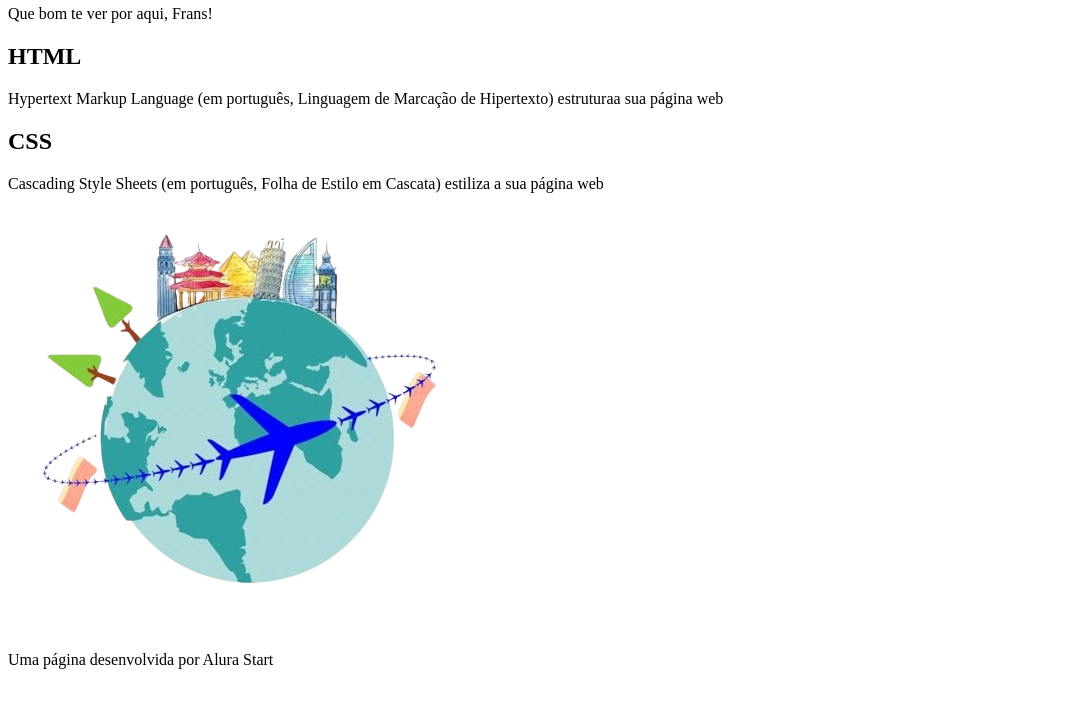
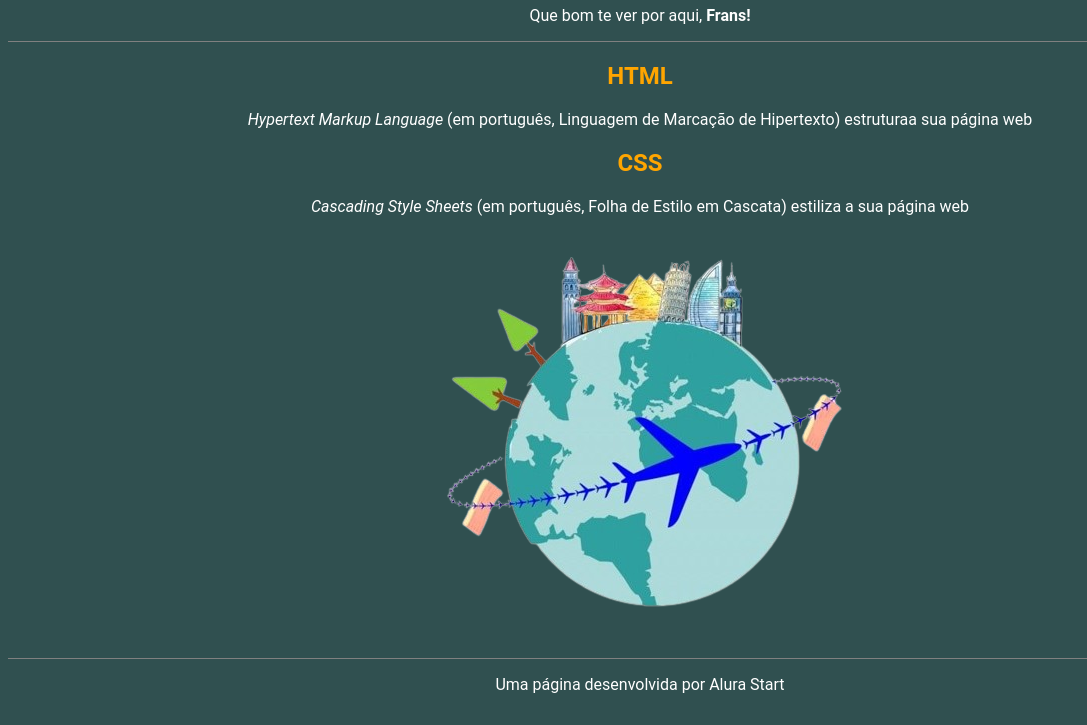
Before and after one commit to FransBertolucci/Hello-World, a plain HTML site: page index.html in a window 1280 px wide. Shown: the part 75-800 px from the top of the page, without its empty margins (0-1087 px from the left). Drawn offline with Linux system fonts and the light colour scheme; files whose address does not match are found by name.

Commit message:
Criamos a estilização do site

```diff
--- /dev/null
+++ b/Style.css
@@ -0,0 +1,26 @@
+h2{
+    color:orange;
+}
+
+body{
+    background-color: #305050;
+    color: white;
+    font-family: Roboto;
+    text-align: center;
+}
+
+header{
+    border-bottom: 1px solid grey;
+}
+
+footer{
+    border-top: 1px solid grey;
+}
+
+#nome-usuário{
+    font-weight: bold;
+}
+
+.texto-inglês{
+    font-style: italic;
+}
--- a/index.html
+++ b/index.html
@@ -4,20 +4,21 @@
     <meta charset="UTF-8">
     <meta name="viewport" content="width=device-width, initial-scale=1.0">
     <title>Hello World</title>
+    <link rel="stylesheet" href="style.css">
 </head>
 <body>
     <header>
         <h1>HELLO WORLD</h1>
-        <P>Que bom te ver por aqui, Frans!</P>
+        <P>Que bom te ver por aqui, <span id="nome-usuário">Frans!</span></P>
 
     </header>
 
     <section>
         <h2>HTML</h2>
-        <P>Hypertext Markup Language (em português, Linguagem de Marcação de Hipertexto) estruturaa sua página web</P>
+        <P><span class="texto-inglês">Hypertext Markup Language</span> (em português, Linguagem de Marcação de Hipertexto) estruturaa sua página web</P>
 
         <h2>CSS</h2>
-        <p>Cascading Style Sheets (em português, Folha de Estilo em Cascata) estiliza a sua página web</p>
+        <p><span class="texto-inglês">Cascading Style Sheets</span> (em português, Folha de Estilo em Cascata) estiliza a sua página web</p>
         <img src="imagem/mundo.png" alt="imagem com figura geométrica do planeta Terra com um avião ao redor, árvores e cores">
     </section>
 
```
Also changed, not shown: imagem/mundo.png (added).
